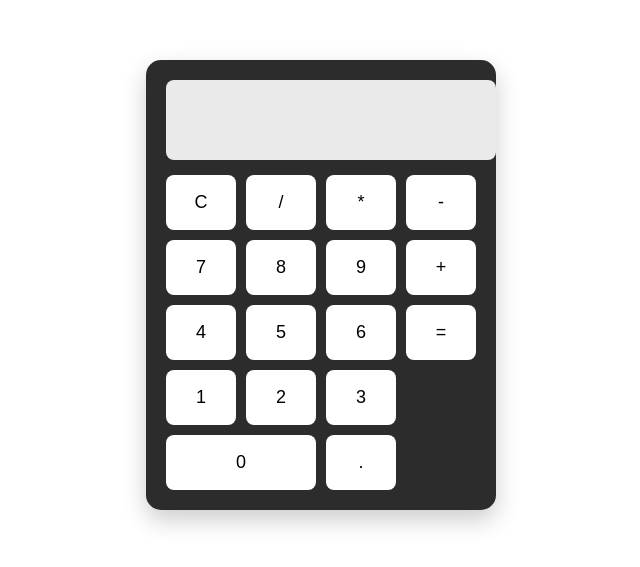
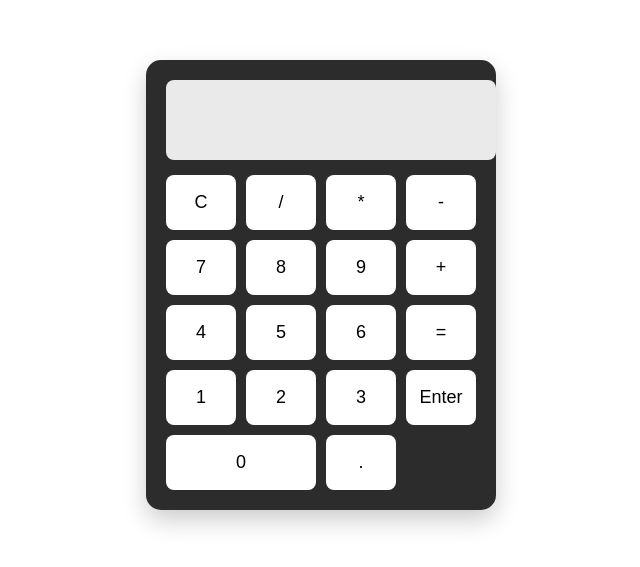
Before and after one commit to prince-002-p/calculator, a plain HTML site: page index.html in a window 1280 px wide. Shown: the part 115-682 px from the top of the page, without its empty margins (319-959 px from the left). Drawn offline with Linux system fonts and the light colour scheme.

Commit message:
Update calculator buttons in index.html
Replaced the 'calculate' button with an 'Enter' button for better usability.

```diff
--- a/index.html
+++ b/index.html
@@ -29,6 +29,7 @@
     <button onclick="appendValue('1')">1</button>
     <button onclick="appendValue('2')">2</button>
     <button onclick="appendValue('3')">3</button>
+    <button onclick="calculate()" class="enter">Enter</button>
 
     <button onclick="appendValue('0')" class="zero">0</button>
     <button onclick="appendValue('.')">.</button>
```
